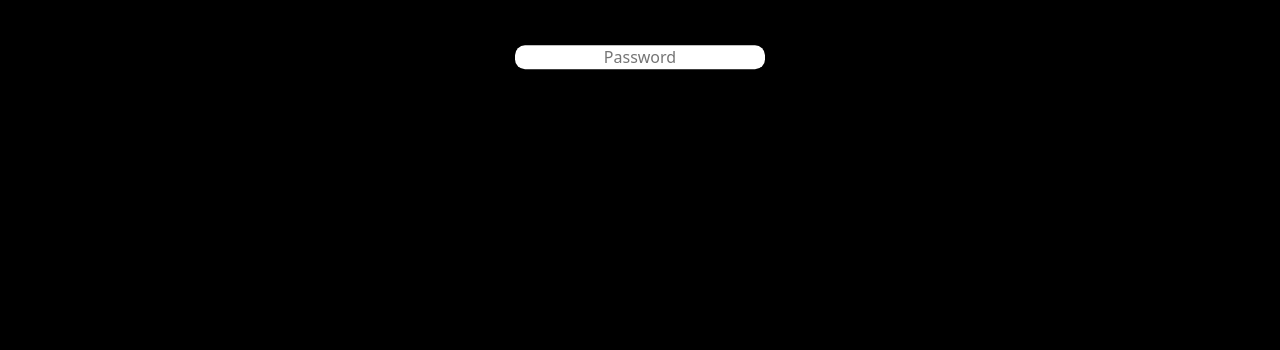
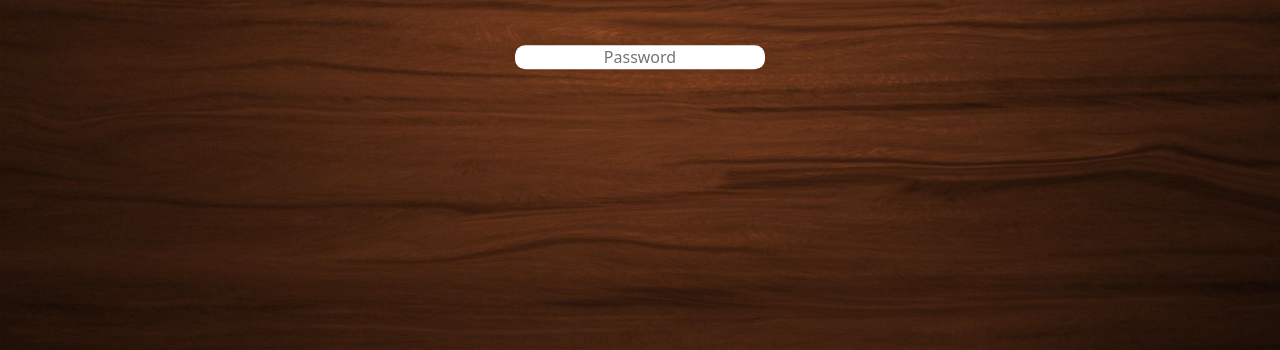
Before and after one commit to Antonio-carlos12/Restaurante, a website: page index.html in a window 1280 px wide. Shown: the part 450-800 px from the top of the page. Drawn offline with nearby package versions, Linux system fonts and the light colour scheme.

Commit message:
Ajeitando

```diff
--- a/index.html
+++ b/index.html
@@ -15,7 +15,7 @@
     <title>Restaurante</title>
 </head>
 <body>
-    <img src="./assets/img/.jpeg" alt="background" class="back">
+    <img src="./assets/img/madeira.jpeg" alt="background" class="back">
     <img src="./assets/img/Logo.png" alt="Logo" class="logo">
     <div class="center">
         <input type="text" name="Username" class="inputOne" id="user" placeholder="Username" required>
```
